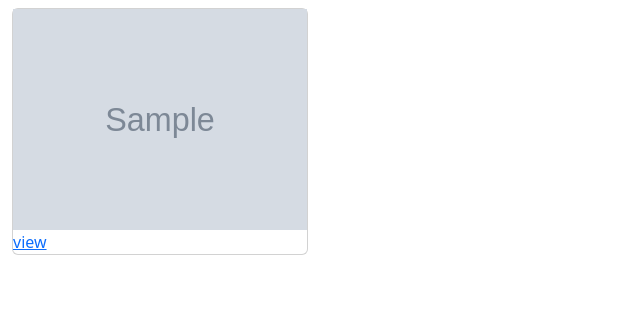
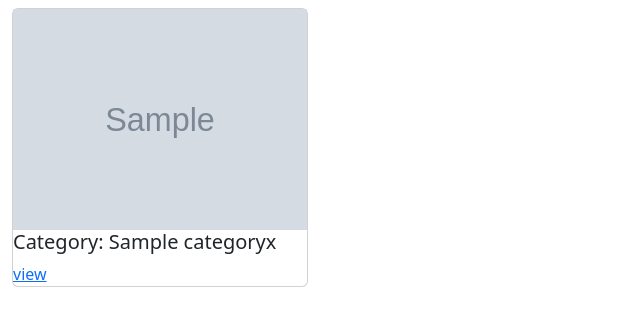
Before and after one commit to Lyonsmasawa/Gallery-X, a Django app: template photos/templates/photos/gallery.html in a window 1280 px wide. Shown: the part 56-382 px from the top of the page, without its empty margins (0-640 px from the left). Run offline with Django 3.2, Linux system fonts and the light colour scheme; the template is opened without the code that fills it: most values are stand-ins (such as "Sample title", 1, 10 or a date in 2020); grey boxes marked "Sample" are stand-in pictures; some libraries are stand-ins or nearby versions.

Commit message:
add category

```diff
--- a/photos/templates/photos/gallery.html
+++ b/photos/templates/photos/gallery.html
@@ -27,6 +27,7 @@
                 <div class="card">
                     <img src="{{image.image.url}}"
                         class="img-style img-fluid" alt="...">
+                    <h5>Category: {{image.image_category.categoryx}}</h5>
                     <a href="{% url 'image' 5 %}">view</a>
                 </div>
             </div>
```
